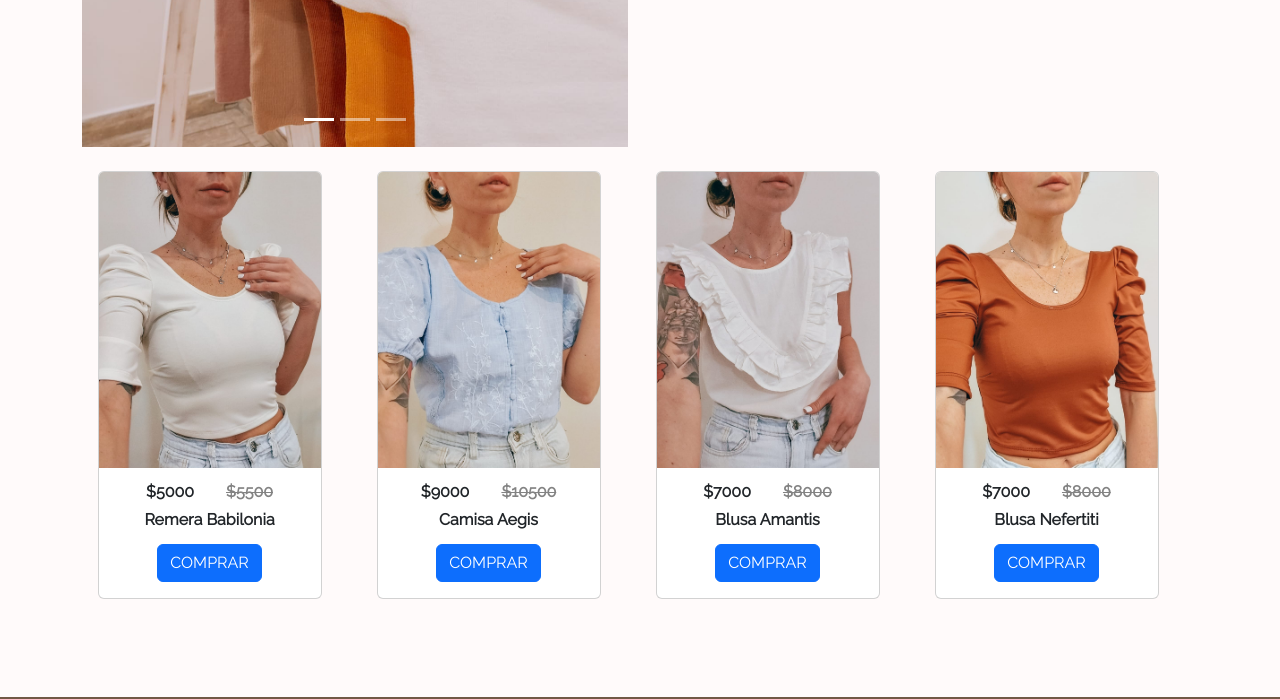
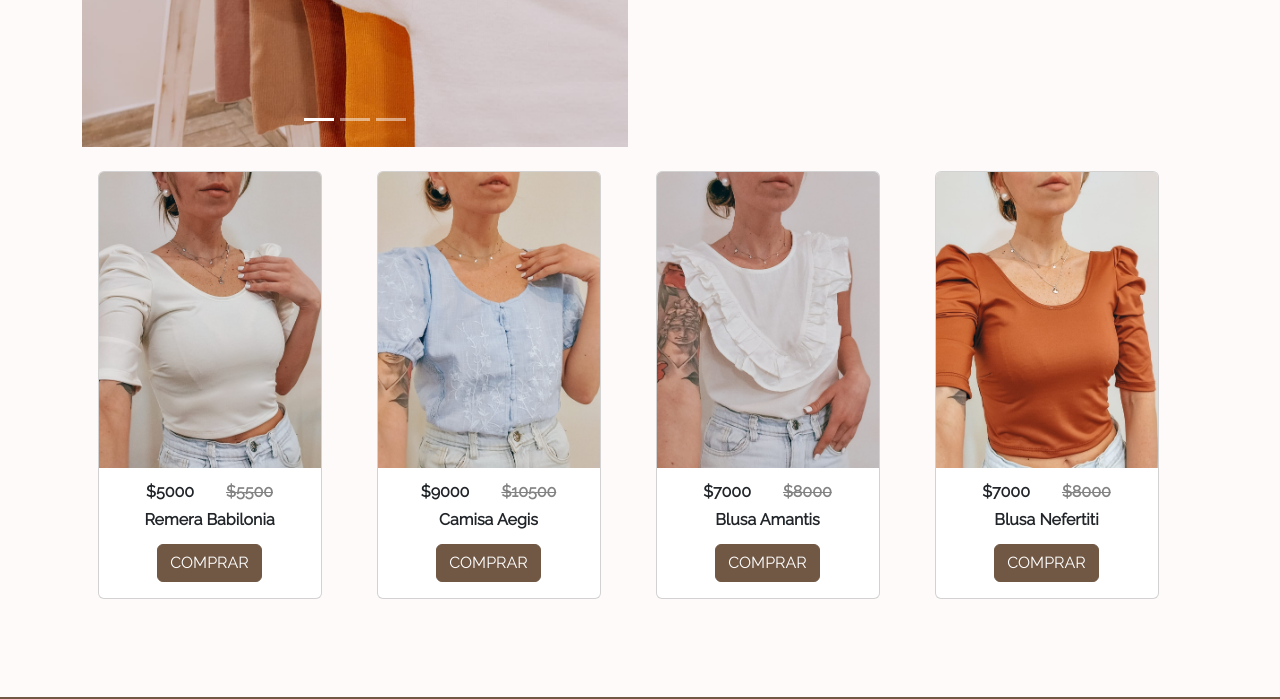
Before and after one commit to pablomesny/PF-Mesny, a plain HTML site: page index.html in a window 1280 px wide. Shown: the part 591-1290 px from the top of the page. Drawn offline with nearby package versions, Linux system fonts and the light colour scheme.

Commit message:
provisory card button color

```diff
--- a/css/style.css
+++ b/css/style.css
@@ -179,6 +179,17 @@ table {
 .div__carousel {
   max-width: 45rem;
   max-height: 35rem;
+}
+
+.btn-primary {
+  --bs-btn-border-color: #715845;
+  --bs-btn-bg: #715845;
+  --bs-btn-hover-bg: #684556;
+  --bs-btn-hover-border-color: #684556;
+  --bs-btn-active-bg: #706765;
+  --bs-btn-active-border-color: #716765;
+  --bs-btn-disabled-bg: #715845;
+  --bs-btn-disabled-border-color: #715845;
 }
 
 .carousel-inner {
```
